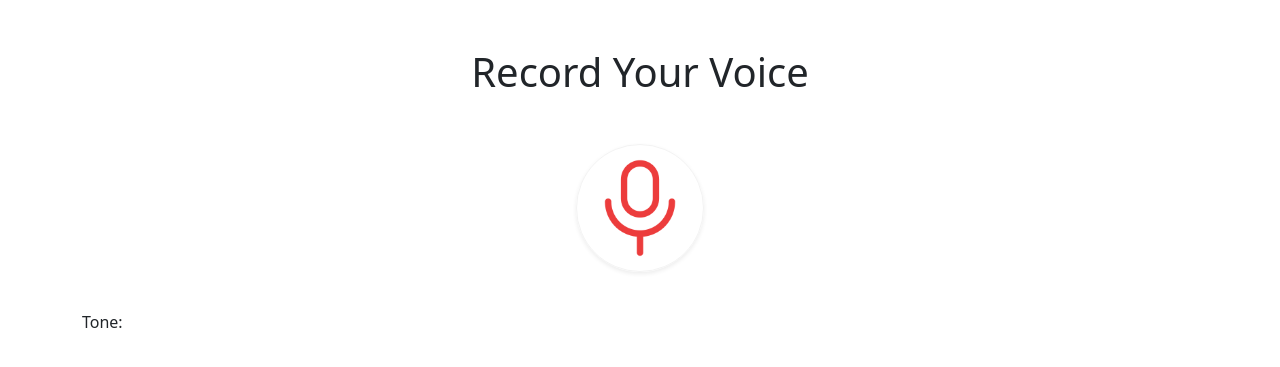
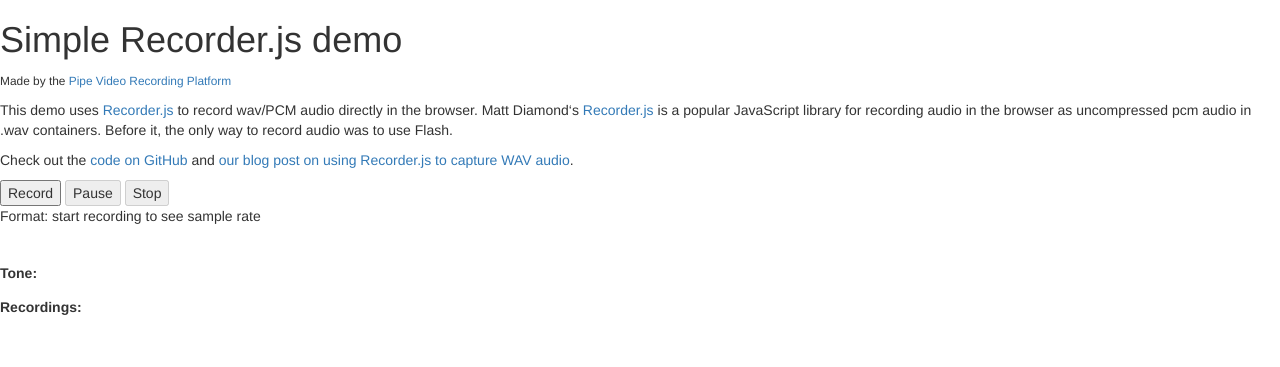
Before and after one commit to stoianmihail/HyperTone, a Flask app: page / in a window 1280 px wide. Shown: the top 367 px of the page. Run offline with Flask 2, Linux system fonts and the light colour scheme; some libraries are stand-ins or nearby versions.

Commit message:
changed recording library

```diff
--- a/src/predict.py
+++ b/src/predict.py
@@ -14,9 +14,14 @@ class HyperTone:
     x = np.asarray(ret[1])
     x = x[x != 0]
 
+    print(f"len(x)={len(x)}")
+
     if len(x) < seq_len_:
       x = pad_array(x, seq_len_)
     num_sequences = len(x) - seq_len_ + 1
+
+    print(f"num_sequences={num_sequences}")
+
     seeds = []
     for index in range(num_sequences):
       seeds.append(np.asarray(x[index : index + seq_len_]).reshape((seq_len_, 1)))
--- a/static/css/index.css
+++ /dev/null
@@ -1,16 +0,0 @@
-.record-button {
-  height: 8em;
-  width: 8em;
-  border-color: #f3f3f3 !important;
-}
-
-.record-button:hover,
-.play-button:hover {
-  box-shadow: 0 .5rem 1rem rgba(0,0,0,.15)!important;
-}
-
-.play-button {
-  height: 8em;
-  width: 8em;
-  background-color: #5084d2;
-}
--- a/static/js/record.js
+++ b/static/js/record.js
@@ -1,143 +1,163 @@
 /* eslint-disable no-console */
 /* eslint-disable no-alert */
 /* eslint-disable no-restricted-globals */
-// initialize elements we'll use
-const recordButton = document.getElementById('recordButton');
-const recordButtonImage = recordButton.firstElementChild;
-const recordedAudioContainer = document.getElementById('recordedAudioContainer');
-const saveAudioButton = document.getElementById('saveButton');
-const discardAudioButton = document.getElementById('discardButton');
-const recordingsContainer = document.getElementById('recordings');
-const toneResult = document.getElementById('tone');
 
-let chunks = []; // will be used later to record audio
-let mediaRecorder = null; // will be used later to record audio
-let audioBlob = null; // the blob that will hold the recorded audio
+//webkitURL is deprecated but nevertheless
+URL = window.URL || window.webkitURL;
 
-function mediaRecorderDataAvailable(e) {
-  chunks.push(e.data);
+var gumStream; 						//stream from getUserMedia()
+var rec; 							//Recorder.js object
+var input; 							//MediaStreamAudioSourceNode we'll be recording
+
+// shim for AudioContext when it's not avb.
+var AudioContext = window.AudioContext || window.webkitAudioContext;
+var audioContext; //audio context to help us record
+
+var recordButton = document.getElementById("recordButton");
+var stopButton = document.getElementById("stopButton");
+var pauseButton = document.getElementById("pauseButton");
+
+//add events to those 2 buttons
+recordButton.addEventListener("click", startRecording);
+stopButton.addEventListener("click", stopRecording);
+pauseButton.addEventListener("click", pauseRecording);
+
+function startRecording() {
+	console.log("recordButton clicked");
+
+	/*
+		Simple constraints object, for more advanced audio features see
+		https://addpipe.com/blog/audio-constraints-getusermedia/
+	*/
+
+    var constraints = { audio: true, video: false }
+
+ 	/*
+    	Disable the record button until we get a success or fail from getUserMedia()
+	*/
+
+	recordButton.disabled = true;
+	stopButton.disabled = false;
+	pauseButton.disabled = false
+
+	/*
+    	We're using the standard promise based getUserMedia()
+    	https://developer.mozilla.org/en-US/docs/Web/API/MediaDevices/getUserMedia
+	*/
+
+	navigator.mediaDevices.getUserMedia(constraints).then(function(stream) {
+		console.log("getUserMedia() success, stream created, initializing Recorder.js ...");
+
+		/*
+			create an audio context after getUserMedia is called
+			sampleRate might change after getUserMedia is called, like it does on macOS when recording through AirPods
+			the sampleRate defaults to the one set in your OS for your playback device
+
+		*/
+		audioContext = new AudioContext();
+
+		//update the format
+		document.getElementById("formats").innerHTML="Format: 1 channel pcm @ "+audioContext.sampleRate/1000+"kHz"
+
+		/*  assign to gumStream for later use  */
+		gumStream = stream;
+
+		/* use the stream */
+		input = audioContext.createMediaStreamSource(stream);
+
+		/*
+			Create the Recorder object and configure to record mono sound (1 channel)
+			Recording 2 channels  will double the file size
+		*/
+		rec = new Recorder(input,{numChannels:1})
+
+		//start the recording process
+		rec.record()
+
+		console.log("Recording started");
+
+	}).catch(function(err) {
+	  	//enable the record button if getUserMedia() fails
+    	recordButton.disabled = false;
+    	stopButton.disabled = true;
+    	pauseButton.disabled = true
+	});
 }
 
-function mediaRecorderStop() {
-  // check if there are any previous recordings and remove them
-  if (recordedAudioContainer.firstElementChild.tagName === 'AUDIO') {
-    recordedAudioContainer.firstElementChild.remove();
-  }
-  const audioElm = document.createElement('audio');
-  audioElm.setAttribute('controls', ''); // add controls
-  audioBlob = new Blob(chunks, { type: 'audio/mp3' });
-  const audioURL = window.URL.createObjectURL(audioBlob);
-  audioElm.src = audioURL;
-  // show audio
-  recordedAudioContainer.insertBefore(audioElm, recordedAudioContainer.firstElementChild);
-  recordedAudioContainer.classList.add('d-flex');
-  recordedAudioContainer.classList.remove('d-none');
-  // reset to default
-  mediaRecorder = null;
-  chunks = [];
-}
+function pauseRecording(){
+	console.log("pauseButton clicked rec.recording=",rec.recording );
+	if (rec.recording){
+		//pause
+		rec.stop();
+		pauseButton.innerHTML="Resume";
+	}else{
+		//resume
+		rec.record()
+		pauseButton.innerHTML="Pause";
 
-function record() {
-  if (!navigator.mediaDevices || !navigator.mediaDevices.getUserMedia) {
-    alert('Your browser does not support recording!');
-    return;
-  }
-
-  // browser supports getUserMedia
-  // change image in button
-  recordButtonImage.src = `/static/images/${mediaRecorder && mediaRecorder.state === 'recording' ? 'microphone' : 'stop'}.png`;
-  if (!mediaRecorder) {
-    // start recording
-    navigator.mediaDevices.getUserMedia({
-      audio: true,
-    })
-      .then((stream) => {
-        mediaRecorder = new MediaRecorder(stream);
-        mediaRecorder.start();
-        mediaRecorder.ondataavailable = mediaRecorderDataAvailable;
-        mediaRecorder.onstop = mediaRecorderStop;
-      })
-      .catch((err) => {
-        alert(`The following error occurred: ${err}`);
-        // change image in button
-        recordButtonImage.src = '/static/images/microphone.png';
-      });
-  } else {
-    // stop recording
-    mediaRecorder.stop();
 	}
 }
 
-recordButton.addEventListener('click', record);
+function stopRecording() {
+	console.log("stopButton clicked");
 
-function resetRecording() {
-  if (recordedAudioContainer.firstElementChild.tagName === 'AUDIO') {
-    recordedAudioContainer.firstElementChild.remove();
-    // hide recordedAudioContainer
-    recordedAudioContainer.classList.add('d-none');
-    recordedAudioContainer.classList.remove('d-flex');
-  }
-  audioBlob = null;
+	//disable the stop button, enable the record too allow for new recordings
+	stopButton.disabled = true;
+	recordButton.disabled = false;
+	pauseButton.disabled = true;
+
+	//reset button just in case the recording is stopped while paused
+	pauseButton.innerHTML="Pause";
+
+	//tell the recorder to stop the recording
+	rec.stop();
+
+	//stop microphone access
+	gumStream.getAudioTracks()[0].stop();
+
+	//create the wav blob and pass it on to createDownloadLink
+	rec.exportWAV(createDownloadLink);
 }
 
-function playRecording(e) {
-  let button = e.target;
-  if (button.tagName === 'IMG') {
-    // get parent button
-    button = button.parentElement;
-  }
-  const audio = button.previousElementSibling;
-  if (audio && audio.tagName === 'AUDIO') {
-    if (audio.paused) {
-      audio.play();
-      button.firstElementChild.src = '/static/images/pause.png';
-    } else {
-      audio.pause();
-      button.firstElementChild.src = '/static/images/play.png';
-    }
-  }
-}
+function createDownloadLink(blob) {
 
-function createRecordingElement(file) {
-  const recordingElement = document.createElement('div');
-  recordingElement.classList.add('col-lg-2', 'col', 'recording', 'mt-3');
-  const audio = document.createElement('audio');
-  audio.src = file;
-  audio.onended = (e) => {
-    e.target.nextElementSibling.firstElementChild.src = '/static/images/play.png';
-  };
-  recordingElement.appendChild(audio);
-  const playButton = document.createElement('button');
-  playButton.classList.add('play-button', 'btn', 'border', 'shadow-sm', 'text-center', 'd-block', 'mx-auto');
-  const playImage = document.createElement('img');
-  playImage.src = '/static/images/play.png';
-  playImage.classList.add('img-fluid');
-  playButton.appendChild(playImage);
-  playButton.addEventListener('click', playRecording);
-  recordingElement.appendChild(playButton);
-  return recordingElement;
-}
+	var url = URL.createObjectURL(blob);
+	var au = document.createElement('audio');
+	var li = document.createElement('li');
+	var link = document.createElement('a');
 
-// // fetch recordings
-// function fetchRecordings() {
-//   fetch('/recordings')
-//     .then((response) => response.json())
-//     .then((response) => {
-//       if (response.success && response.files) {
-//         recordingsContainer.innerHTML = ''; // remove all children
-//         response.files.forEach((file) => {
-//           const recordingElement = createRecordingElement(file);
-//           // console.log(file, recordingElement);
-//           recordingsContainer.appendChild(recordingElement);
-//         });
-//       }
-//     })
-//     .catch((err) => console.error(err));
-// }
+	//name of .wav file to use during upload and download (without extendion)
+	var filename = new Date().toISOString();
 
-function saveRecording() {
+	//add controls to the <audio> element
+	au.controls = true;
+	au.src = url;
+
+	//save to disk link
+	link.href = url;
+	link.download = filename+".wav"; //download forces the browser to donwload the file using the  filename
+	link.innerHTML = "Save to disk";
+
+	//add the new audio element to li
+	li.appendChild(au);
+
+	//add the filename to the li
+	li.appendChild(document.createTextNode(filename+".wav "))
+
+	//add the save to disk link to li
+	li.appendChild(link);
+
+  //upload link
+  var upload = document.createElement('a');
+  upload.href="#";
+  upload.innerHTML = "Upload";
+
+  upload.addEventListener("click", e => {
+    e.preventDefault();
+    e.stopPropagation();
+
     const formData = new FormData();
-  formData.append('audio', audioBlob, 'recording.mp3');
+    formData.append('audio', blob, 'recording.mp3');
     fetch('/record', {
       method: 'POST',
       body: formData,
@@ -145,25 +165,186 @@ function saveRecording() {
     .then((response) => response.json())
     .then((data) => {
       console.log(data);
-    tone.innerHTML = data['tone'];
+      document.getElementById('tone').innerHTML = data['tone'];
       alert('Your recording is saved');
-    resetRecording();
     }).catch((err) => {
       console.error(err);
       alert('An error occurred, please try again later');
-    resetRecording();
     });
+  });
+
+	li.appendChild(document.createTextNode (" "))//add a space in between
+	li.appendChild(upload)//add the upload link to li
+
+	//add the li element to the ol
+	recordingsList.appendChild(li);
 }
 
-saveAudioButton.addEventListener('click', saveRecording);
 
-function discardRecording() {
-  if (confirm('Are you sure you want to discard the recording?')) {
-    // discard audio just recorded
-    resetRecording();
-  }
-}
 
-discardAudioButton.addEventListener('click', discardRecording);
+// // initialize elements we'll use
+// const recordButton = document.getElementById('recordButton');
+// const recordButtonImage = recordButton.firstElementChild;
+// const recordedAudioContainer = document.getElementById('recordedAudioContainer');
+// const saveAudioButton = document.getElementById('saveButton');
+// const discardAudioButton = document.getElementById('discardButton');
+// const recordingsContainer = document.getElementById('recordings');
+// const toneResult = document.getElementById('tone');
 
-// fetchRecordings();
+// let chunks = []; // will be used later to record audio
+// let mediaRecorder = null; // will be used later to record audio
+// let audioBlob = null; // the blob that will hold the recorded audio
+
+// function mediaRecorderDataAvailable(e) {
+//   chunks.push(e.data);
+// }
+
+// function mediaRecorderStop() {
+//   // check if there are any previous recordings and remove them
+//   if (recordedAudioContainer.firstElementChild.tagName === 'AUDIO') {
+//     recordedAudioContainer.firstElementChild.remove();
+//   }
+//   const audioElm = document.createElement('audio');
+//   audioElm.setAttribute('controls', ''); // add controls
+//   audioBlob = new Blob(chunks, { type: 'audio/mp3' });
+//   const audioURL = window.URL.createObjectURL(audioBlob);
+//   audioElm.src = audioURL;
+//   // show audio
+//   recordedAudioContainer.insertBefore(audioElm, recordedAudioContainer.firstElementChild);
+//   recordedAudioContainer.classList.add('d-flex');
+//   recordedAudioContainer.classList.remove('d-none');
+//   // reset to default
+//   mediaRecorder = null;
+//   chunks = [];
+// }
+
+// function record() {
+//   if (!navigator.mediaDevices || !navigator.mediaDevices.getUserMedia) {
+//     alert('Your browser does not support recording!');
+//     return;
+//   }
+
+//   // browser supports getUserMedia
+//   // change image in button
+//   recordButtonImage.src = `/static/images/${mediaRecorder && mediaRecorder.state === 'recording' ? 'microphone' : 'stop'}.png`;
+//   if (!mediaRecorder) {
+//     // start recording
+//     navigator.mediaDevices.getUserMedia({
+//       audio: true,
+//     })
+//       .then((stream) => {
+//         mediaRecorder = new MediaRecorder(stream);
+//         mediaRecorder.start();
+//         mediaRecorder.ondataavailable = mediaRecorderDataAvailable;
+//         mediaRecorder.onstop = mediaRecorderStop;
+//       })
+//       .catch((err) => {
+//         alert(`The following error occurred: ${err}`);
+//         // change image in button
+//         recordButtonImage.src = '/static/images/microphone.png';
+//       });
+//   } else {
+//     // stop recording
+//     mediaRecorder.stop();
+//   }
+// }
+
+// recordButton.addEventListener('click', record);
+
+// function resetRecording() {
+//   if (recordedAudioContainer.firstElementChild.tagName === 'AUDIO') {
+//     recordedAudioContainer.firstElementChild.remove();
+//     // hide recordedAudioContainer
+//     recordedAudioContainer.classList.add('d-none');
+//     recordedAudioContainer.classList.remove('d-flex');
+//   }
+//   audioBlob = null;
+// }
+
+// function playRecording(e) {
+//   let button = e.target;
+//   if (button.tagName === 'IMG') {
+//     // get parent button
+//     button = button.parentElement;
+//   }
+//   const audio = button.previousElementSibling;
+//   if (audio && audio.tagName === 'AUDIO') {
+//     if (audio.paused) {
+//       audio.play();
+//       button.firstElementChild.src = '/static/images/pause.png';
+//     } else {
+//       audio.pause();
+//       button.firstElementChild.src = '/static/images/play.png';
+//     }
+//   }
+// }
+
+// function createRecordingElement(file) {
+//   const recordingElement = document.createElement('div');
+//   recordingElement.classList.add('col-lg-2', 'col', 'recording', 'mt-3');
+//   const audio = document.createElement('audio');
+//   audio.src = file;
+//   audio.onended = (e) => {
+//     e.target.nextElementSibling.firstElementChild.src = '/static/images/play.png';
+//   };
+//   recordingElement.appendChild(audio);
+//   const playButton = document.createElement('button');
+//   playButton.classList.add('play-button', 'btn', 'border', 'shadow-sm', 'text-center', 'd-block', 'mx-auto');
+//   const playImage = document.createElement('img');
+//   playImage.src = '/static/images/play.png';
+//   playImage.classList.add('img-fluid');
+//   playButton.appendChild(playImage);
+//   playButton.addEventListener('click', playRecording);
+//   recordingElement.appendChild(playButton);
+//   return recordingElement;
+// }
+
+// // // fetch recordings
+// // function fetchRecordings() {
+// //   fetch('/recordings')
+// //     .then((response) => response.json())
+// //     .then((response) => {
+// //       if (response.success && response.files) {
+// //         recordingsContainer.innerHTML = ''; // remove all children
+// //         response.files.forEach((file) => {
+// //           const recordingElement = createRecordingElement(file);
+// //           // console.log(file, recordingElement);
+// //           recordingsContainer.appendChild(recordingElement);
+// //         });
+// //       }
+// //     })
+// //     .catch((err) => console.error(err));
+// // }
+
+// function saveRecording() {
+//   const formData = new FormData();
+//   formData.append('audio', audioBlob, 'recording.mp3');
+//   fetch('/record', {
+//     method: 'POST',
+//     body: formData,
+//   })
+//   .then((response) => response.json())
+//   .then((data) => {
+//     console.log(data);
+//     tone.innerHTML = data['tone'];
+//     alert('Your recording is saved');
+//     resetRecording();
+//   }).catch((err) => {
+//     console.error(err);
+//     alert('An error occurred, please try again later');
+//     resetRecording();
+//   });
+// }
+
+// saveAudioButton.addEventListener('click', saveRecording);
+
+// function discardRecording() {
+//   if (confirm('Are you sure you want to discard the recording?')) {
+//     // discard audio just recorded
+//     resetRecording();
+//   }
+// }
+
+// discardAudioButton.addEventListener('click', discardRecording);
+
+// // fetchRecordings();
--- a/templates/index.html
+++ b/templates/index.html
@@ -1,39 +1,33 @@
 <!DOCTYPE html>
-<html lang="en">
+<html>
   <head>
     <meta charset="UTF-8">
-  <meta http-equiv="X-UA-Compatible" content="IE=edge">
+    <title>Simple Recorder.js demo with record, stop and pause - addpipe.com</title>
     <meta name="viewport" content="width=device-width, initial-scale=1.0">
-  <title>HyperTone</title>
-  <link href="https://cdn.jsdelivr.net/npm/bootstrap@5.1.0/dist/css/bootstrap.min.css" rel="stylesheet"
-    integrity="sha384-KyZXEAg3QhqLMpG8r+8fhAXLRk2vvoC2f3B09zVXn8CA5QIVfZOJ3BCsw2P0p/We" crossorigin="anonymous">
-  <link rel="stylesheet" href="/static/css/index.css"/>
+
+    <!-- Latest compiled and minified Bootstrap CSS -->
+    <link rel="stylesheet" href="https://maxcdn.bootstrapcdn.com/bootstrap/3.3.7/css/bootstrap.min.css" integrity="sha384-BVYiiSIFeK1dGmJRAkycuHAHRg32OmUcww7on3RYdg4Va+PmSTsz/K68vbdEjh4u" crossorigin="anonymous">
+    <link rel="stylesheet" type="text/css" href="/static/css/style.css">
   </head>
-<body class="pt-5">
-  <div class="container">
-    <h1 class="text-center">Record Your Voice</h1>
-    <div class="record-button-container text-center mt-5">
-      <button class="bg-transparent border btn record-button rounded-circle shadow-sm text-center" id="recordButton">
-        <img src="/static/images/microphone.png" alt="Record" class="img-fluid" />
-      </button>
+  <body>
+    <h1>Simple Recorder.js demo</h1>
+    <p><small>Made by the <a href="https://addpipe.com" target="_blank">Pipe Video Recording Platform</a></small></p>
+    <p>This demo uses <a href="https://github.com/mattdiamond/Recorderjs" target="_blank">Recorder.js</a> to record wav/PCM audio directly in the browser. Matt Diamond‘s <a target="_blank" href="https://github.com/mattdiamond/Recorderjs">Recorder.js</a> is a popular JavaScript library for recording audio in the browser as uncompressed pcm audio in .wav containers. Before it, the only way to record audio was to use Flash.</p>
+    <p>Check out the <a href="https://github.com/addpipe/simple-recorderjs-demo" target="_blank">code on GitHub</a> and <a href="https://addpipe.com/blog/using-recorder-js-to-capture-wav-audio-in-your-html5-web-site/" target="_blank">our blog post on using Recorder.js to capture WAV audio</a>.</p>
+    <div id="controls">
+  	 <button id="recordButton">Record</button>
+  	 <button id="pauseButton" disabled>Pause</button>
+  	 <button id="stopButton" disabled>Stop</button>
     </div>
-    <div class="recorded-audio-container mt-5 d-none flex-column justify-content-center align-items-center"
-      id="recordedAudioContainer">
-      <div class="actions mt-3">
-        <button class="btn btn-success rounded-pill" id="saveButton">Save</button>
-        <button class="btn btn-danger rounded-pill" id="discardButton">Discard</button>
-      </div>
-    </div>
+    <div id="formats">Format: start recording to see sample rate</div>
     <div>
       <label>Tone:</label>
       <span id="tone" style="font-size:50px"></span>
     </div>
-
-    <!-- <h2 class="mt-3">Saved Recordings</h2>
-    <div class="recordings row" id="recordings">
-
-    </div> -->
-  </div>
+  	<p><strong>Recordings:</strong></p>
+  	<ol id="recordingsList"></ol>
+    <!-- inserting these scripts at the end to be able to use all the elements in the DOM -->
+  	<script src="https://cdn.rawgit.com/mattdiamond/Recorderjs/08e7abd9/dist/recorder.js"></script>
   	<script src="/static/js/record.js"></script>
   </body>
 </html>
```
Lines whose indentation alone changed are shown as unchanged.
